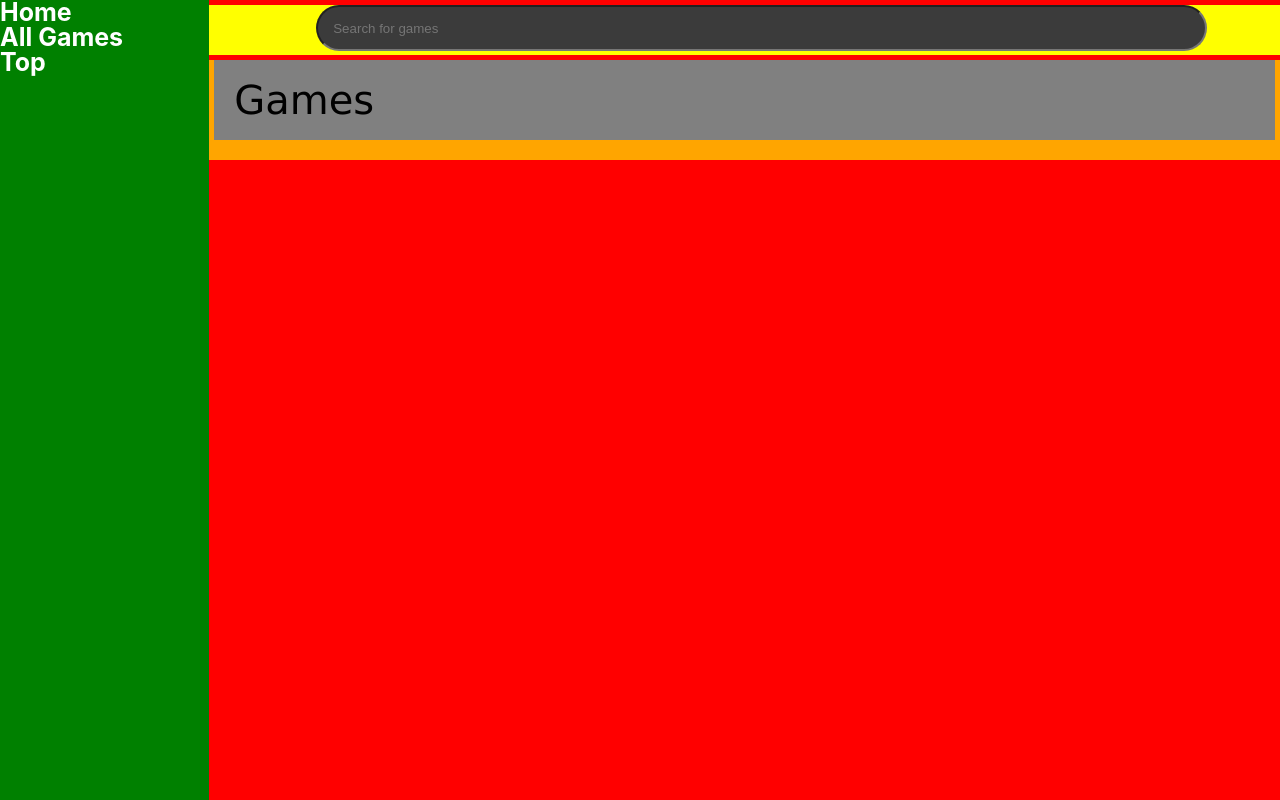
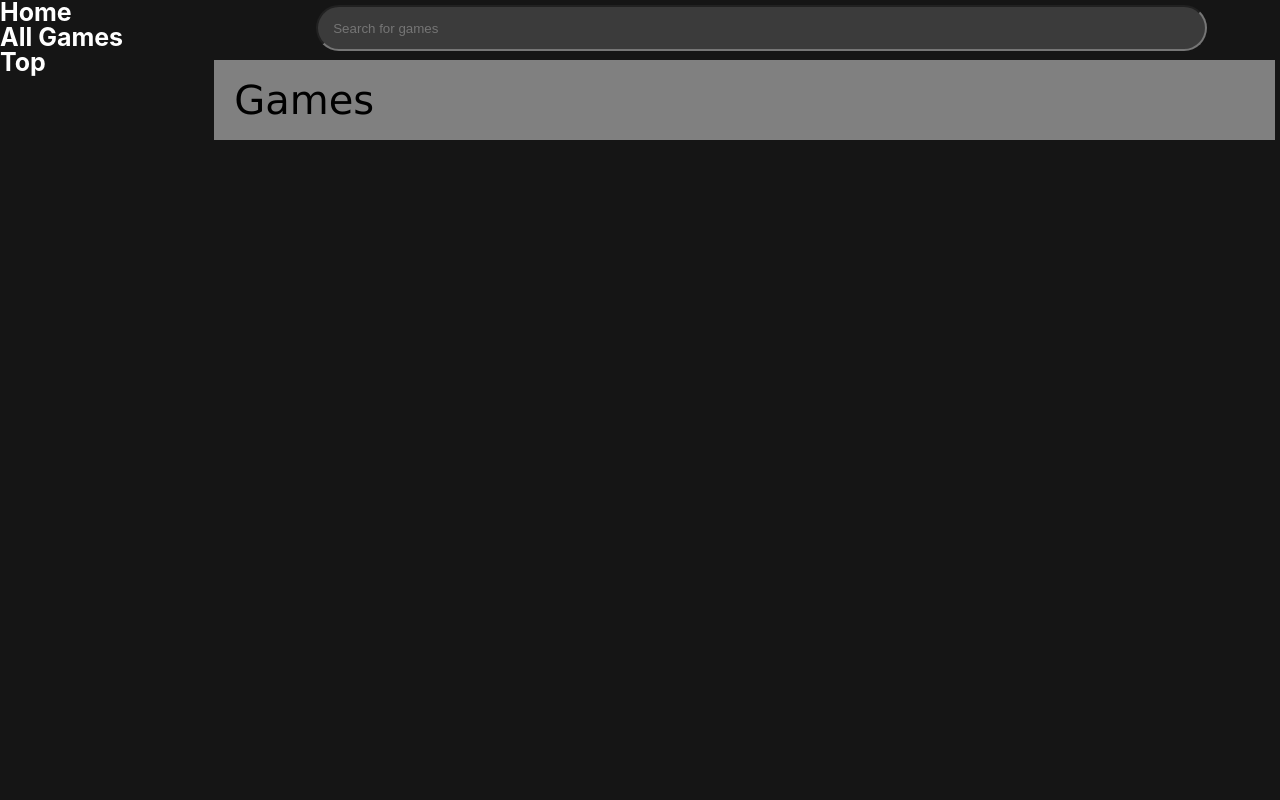
Before and after one commit to Deniz0104/GameDB, a React (Create React App) app: page / in a window 1280 px wide. Shown: the top 800 px of the page. Built offline with nearby package versions, Linux system fonts and the light colour scheme; no server answers.

Commit message:
changed app.css

```diff
--- a/src/App.css
+++ b/src/App.css
@@ -1,11 +1,11 @@
 .App {
-  width: 100vw;
-  height: 120vh;
+  width: 100%;
+  height: 100%;
   display: flex;
+  background-color: #151515;
 }
 .main {
   width: 100% ;
-  background-color: red;
 }
 
 
@@ -13,20 +13,16 @@
 .sideBar {
   height: 100%;
   width: 250px;
-  background-color: green;
 }
 .nav {
-  background-color: yellow;
   min-height: 50px;
   width: 100%;
 }
 
 .header {
-  background-color: orangered;
+
 
 }
 
 .content {
-
-  background-color: orange;
 }
```
